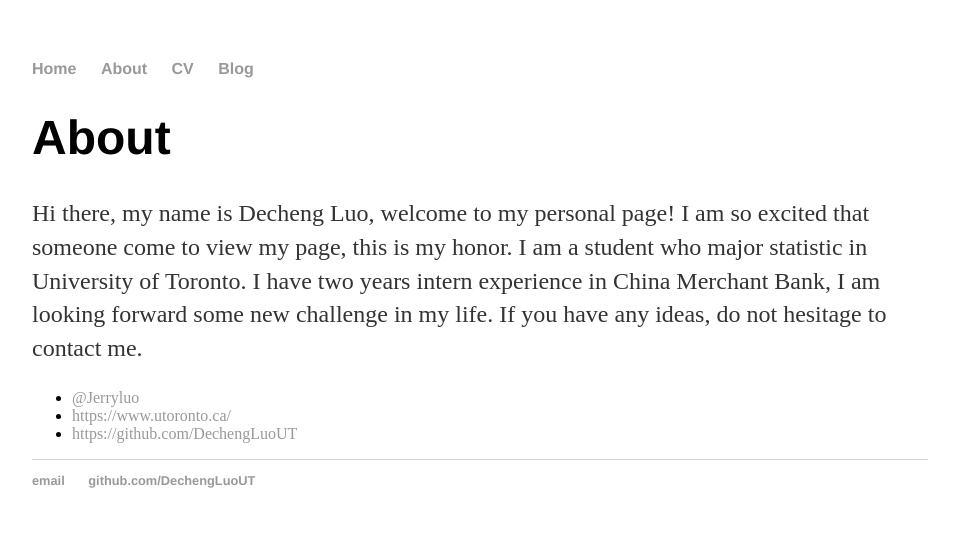
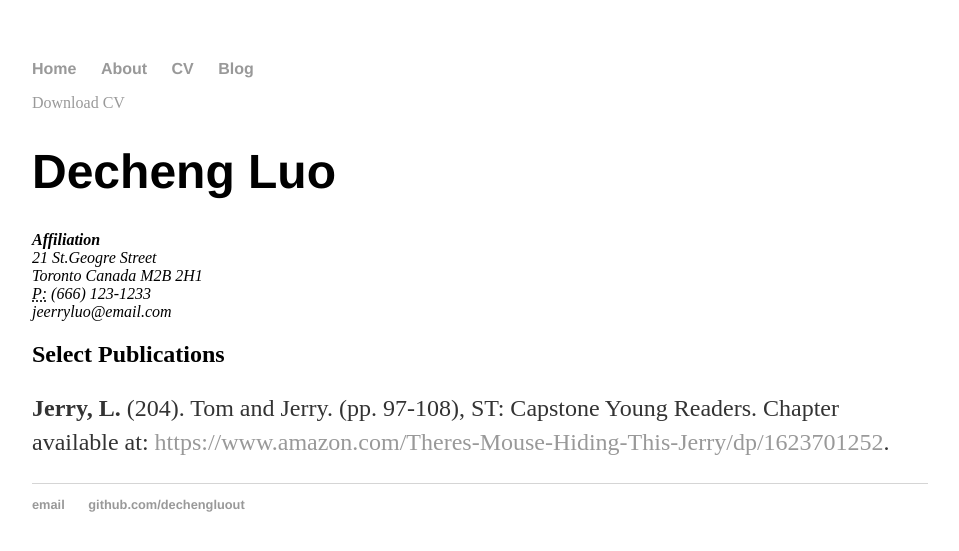
Before and after one commit to DechengLuoUT/DechengLuoUT.github.io, a Jekyll site: the page a_index.html, which Jekyll copies as it is, in a window 1280 px wide. Shown: the top 551 px of the page, without its empty margins (160-1119 px from the left). Built offline with Jekyll 4.4.1, drawn with Linux system fonts in a browser that asks for light colours.

Commit message:
Update a_index.html

```diff
--- a/a_index.html
+++ b/a_index.html
@@ -1,11 +1,13 @@
 <!DOCTYPE html>
 	<html>
 	  <head>
-    <title>About Decheng Luo</title>
+	    <title>Decheng Luo</title>
 
 	    <link rel="stylesheet" type="text/css" href="/css/main.css">
 
 	  </head>
+
+
 
 
 	  <body>
@@ -19,16 +21,31 @@
 	    </nav>
 	<div class="container">
 
+
 	  	<div class="cv">
-			<h1>About</h1>
-			<p>Hi there, my name is Decheng Luo, welcome to my personal page! I am so excited that someone come to view my page, this is my honor. I am a student who major statistic in University of Toronto. I have two years intern experience in China Merchant Bank, I am looking forward some new challenge in my life. If you have any ideas, do not hesitage to contact me.</p>
+			<a href="#" class="download" title="Download CV as PDF">Download CV</a>
+						<h1>Decheng Luo</h1>
+						<address>
+						<strong>Affiliation</strong><br>
+						21 St.Geogre Street<br>
+						Toronto Canada M2B 2H1<br>
+						<abbr title="phone">P:</abbr> (666) 123-1233<br>
+						<span class="obfuscate">jeerryluo@email.com</span>
+						</address>
 
-			<ul class="contacts">
-				<li><a href="#">@Jerryluo</a></li>
-				<li><a href="#">https://www.utoronto.ca/</a></li>
-				<li><a href="#">https://github.com/DechengLuoUT</a></li>
-				</ul>
+
+
+						<h2>Select Publications</h2>
+
+
+						<p><strong>Jerry, L.</strong> (204). Tom and Jerry.  </em> (pp. 97-108), ST: Capstone Young Readers. Chapter available at: <a href="#">https://www.amazon.com/Theres-Mouse-Hiding-This-Jerry/dp/1623701252</a>.
+
+
+
+
 		</div>
+
+
 
 
 	</div>
@@ -36,9 +53,10 @@
 	  <footer>
 	   <ul>
 	   <li><a href="mailto:jeerryluo@gmail.com">email</a></li>
-   <li><a href="https://github.com/DechengLuoUT">github.com/DechengLuoUT</a></li>
+	   <li><a href="https://github.com/DechengLuoUT">github.com/dechengluout</a></li>
 	   </ul>
 	  </footer>
 	  </body>
 
+
 	</html>
```
Lines whose indentation alone changed are shown as unchanged.
